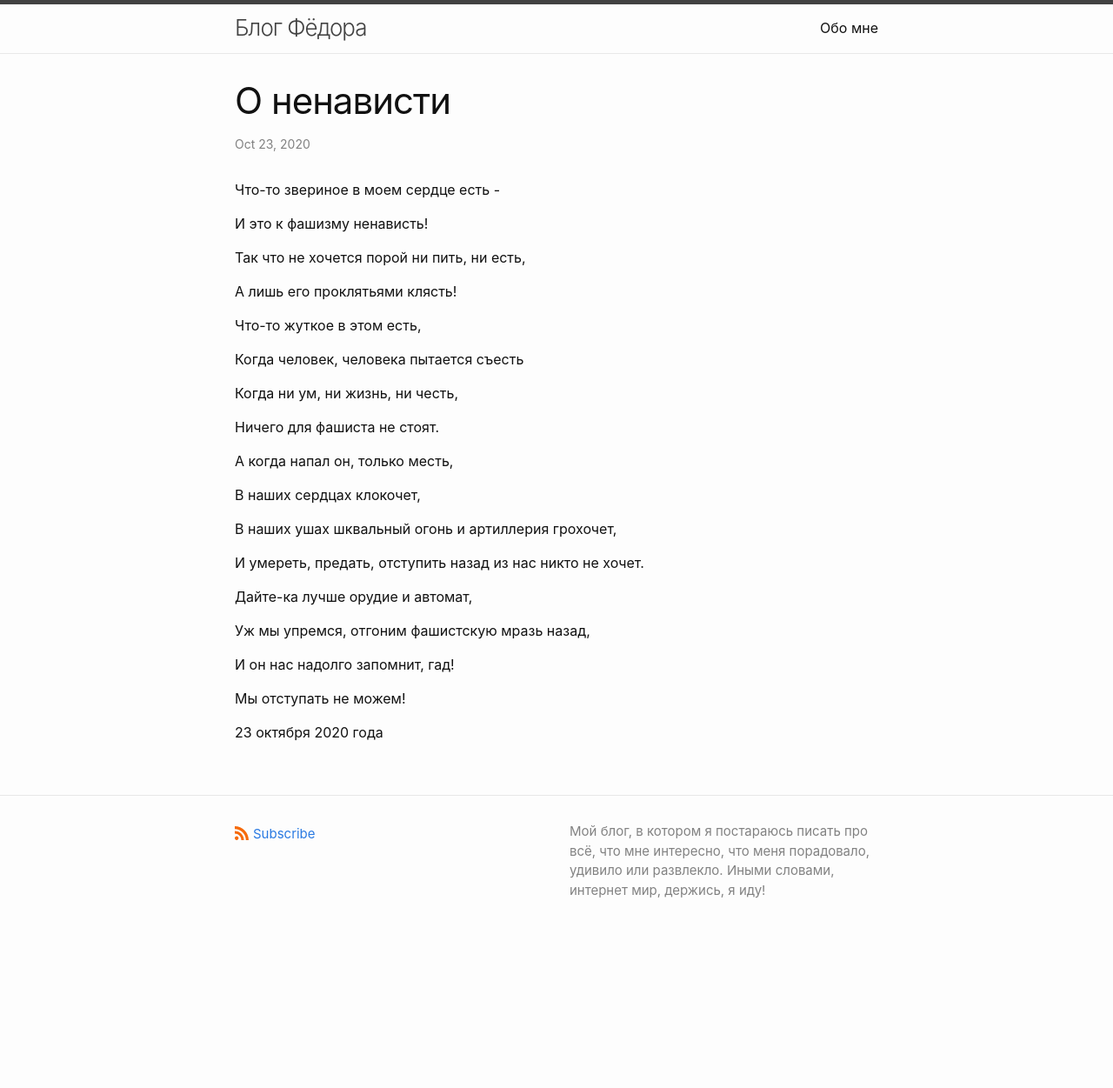
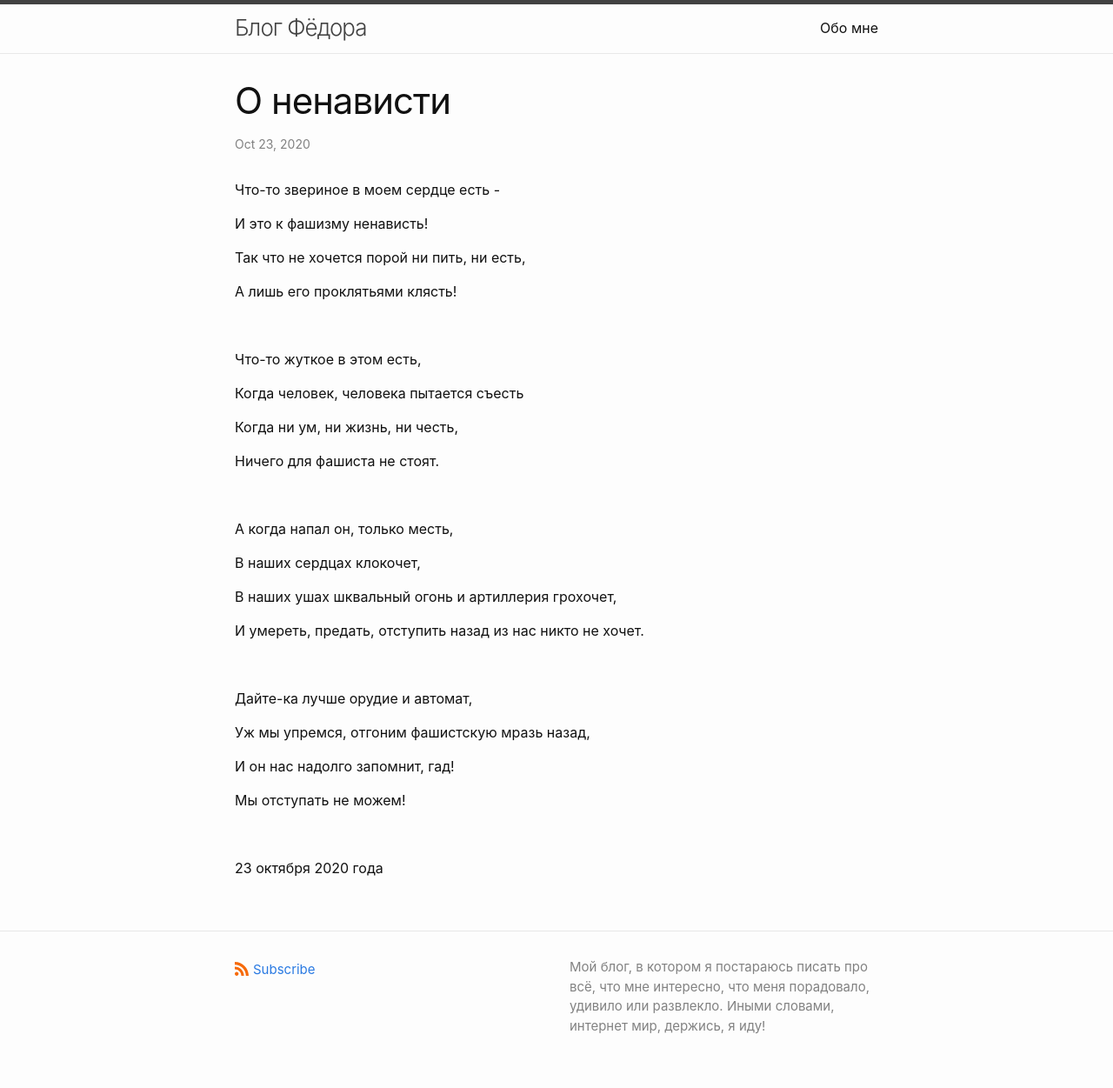
Before and after one commit to fjodor-che/blog, a Jekyll site: the page built from _posts/2020-10-23-o-nenavisti.md, in a window 1280 px wide. Shown: the whole page at 87% size. Built offline with Jekyll 4.4.1, drawn with Linux system fonts in a browser that asks for light colours; before the commit the page ends 1095 px from its top, so only the background shows below that.

Commit message:
Update 2020-10-23-o-nenavisti.md

```diff
--- a/_posts/2020-10-23-o-nenavisti.md
+++ b/_posts/2020-10-23-o-nenavisti.md
@@ -13,7 +13,7 @@ published: true
 А лишь его проклятьями клясть!
 
 
-
+<br>
 
 Что-то жуткое в этом есть,
 
@@ -24,6 +24,7 @@ published: true
 Ничего для фашиста не стоят.
 
 
+<p>&nbsp;</p>
 
 
 А когда напал он, только месть,
@@ -34,7 +35,7 @@ published: true
 
 И умереть, предать, отступить назад из нас никто не хочет.
 
-
+<br>
 
 
 Дайте-ка лучше орудие и автомат,
@@ -45,7 +46,7 @@ published: true
 
 Мы отступать не можем!
 
-
+<br>
 
 
 23 октября 2020 года
```
